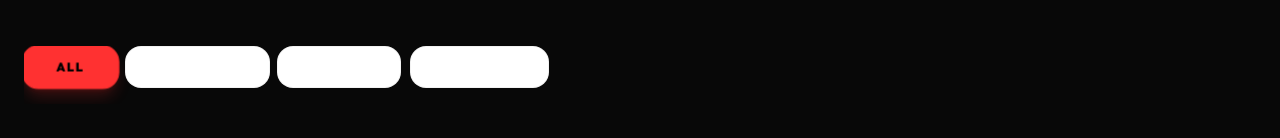
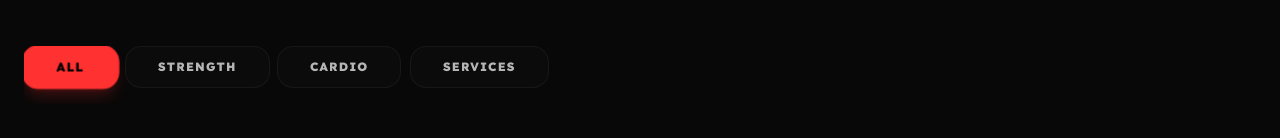
Before and after one commit to shrey-ypse/body-bold-fitness, a Next.js app: page /shop in a window 1280 px wide. Shown: the part 234-372 px from the top of the page. Built offline with nearby package versions, Linux system fonts and the light colour scheme; no server answers; the database is empty.

Commit message:
FINAL VISIBILITY FIX: Corrected Shop filter button contrasts

```diff
--- a/app/shop/page.tsx
+++ b/app/shop/page.tsx
@@ -87,8 +87,9 @@ function ShopContent() {
                                 onClick={() => setFilter(cat)}
                                 className={`px-6 md:px-8 py-3 rounded-2xl text-[10px] md:text-xs font-extrabold uppercase tracking-widest border transition-all whitespace-nowrap transform-gpu ${filter === cat
                                     ? "bg-primary border-primary text-black shadow-lg shadow-primary/20 scale-105"
-                                    : "bg-white dark:bg-neutral-dark/20 border-neutral-dark/5 dark:border-white/5 dark:text-white/70 hover:border-primary/40"
+                                    : "bg-neutral-dark/40 border-white/5 text-white/70 hover:border-primary/40 hover:text-white"
                                     }`}
+
                             >
                                 {cat}
                             </button>
```
